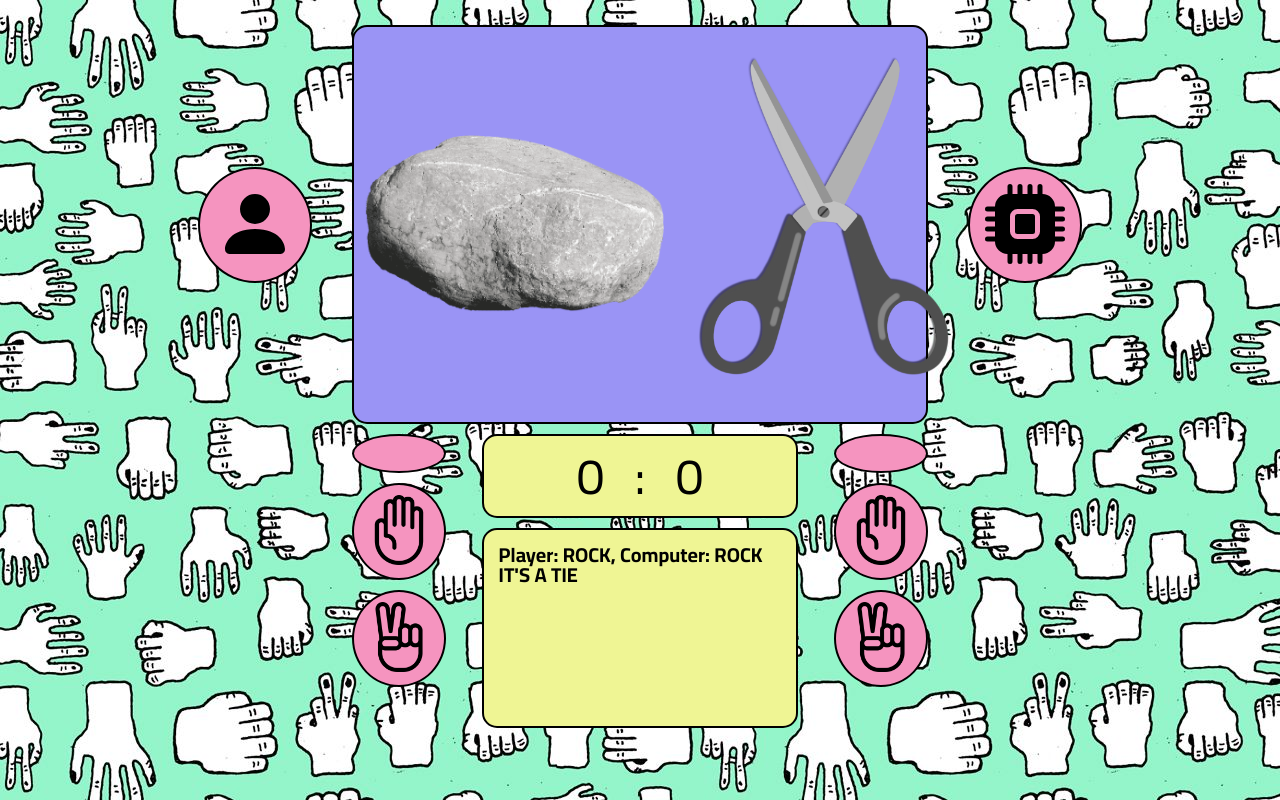
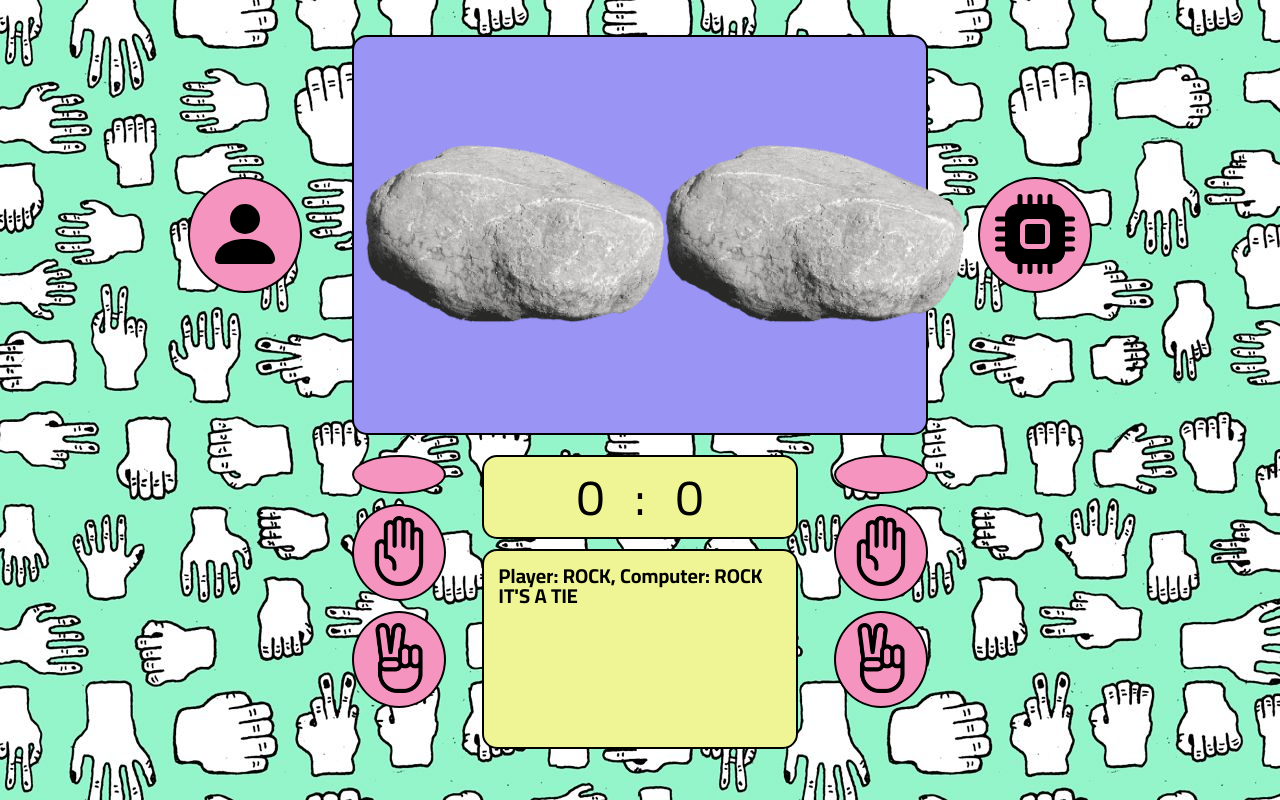
Before and after one commit to kindnemo/rock-paper-scissors, a plain HTML site: page index.html in a window 1280 px wide. Both pictures are taken after a click on the button 399 px from the left and 453 px from the top of the page. Drawn offline with nearby package versions, Linux system fonts and the light colour scheme; a web font is replaced by a local one.

Commit message:
added logic

```diff
--- a/index.html
+++ b/index.html
@@ -40,11 +40,11 @@
             </div>
             <div id="animate-div">
                 <div id="animate-player-div">
-                    <img src="images/stone-art.png" alt="" class="animate-img">
+                    <img src="images/stone-art.png" alt="" class="animate-img" id="animate-player">
                 </div>
 
                 <div id="animate-computer-div">
-                    <img src="images/scissor-art.png" alt="" class="animate-img">
+                    <img src="images/scissor-art.png" alt="" class="animate-img" id="animate-computer">
                 </div>
             </div>
             <div id="computer" class="plc-icon-div">
--- a/script.js
+++ b/script.js
@@ -2,7 +2,9 @@ const btns = document.querySelectorAll(".rps-btn");
 const playerScore = document.querySelector("#player-score");
 const computerScore= document.querySelector("#computer-score");
 const history = document.querySelector("#history");
-console.log(history);
+const animatePlayer = document.querySelector("#animate-player");
+const animateComputer = document.querySelector("#animate-computer");
+
 
 let compScore = 0;
 let plyrScore = 0;
@@ -29,6 +31,9 @@ function playerSelection(ev){
 }
 
 function play(player, computer){
+
+    animatePlayer.src = `images/${player}.png`
+    animateComputer.src = `images/${computer}.png`
 
     let whoWon;
 
@@ -78,6 +83,8 @@ function play(player, computer){
 
 function game(_playerSelection, _computerSelection, _whoWon){
 
+    computerScore.textContent = compScore;
+    playerScore.textContent = plyrScore;
 
     let para = document.createElement("P");
     para.textContent = `Player: ${_playerSelection}, Computer: ${_computerSelection} ${_whoWon}`;
@@ -94,8 +101,6 @@ function game(_playerSelection, _computerSelection, _whoWon){
         compScore = 0
     }
 
-    computerScore.textContent = compScore;
-    playerScore.textContent = plyrScore;
 
 }
 
--- a/style.css
+++ b/style.css
@@ -20,12 +20,13 @@ body{
     background-color: #9A94F5;
     display: flex;
     width: 45%;
+    height: 50vh;
     justify-content: space-between;
     align-items: center;
     border: 2px solid black;
     border-radius: 15px;
     padding: 0 10px 0 10px;
-    margin: 10px;
+    margin: 20px;
 }
 #main-ui{
     width: 45%;
```
Also changed, not shown: images/PAPER.png (renamed from images/paper-art.png), images/ROCK.png (renamed from images/stone-art.png), images/SCISSORS.png (renamed from images/scissor-art.png).
